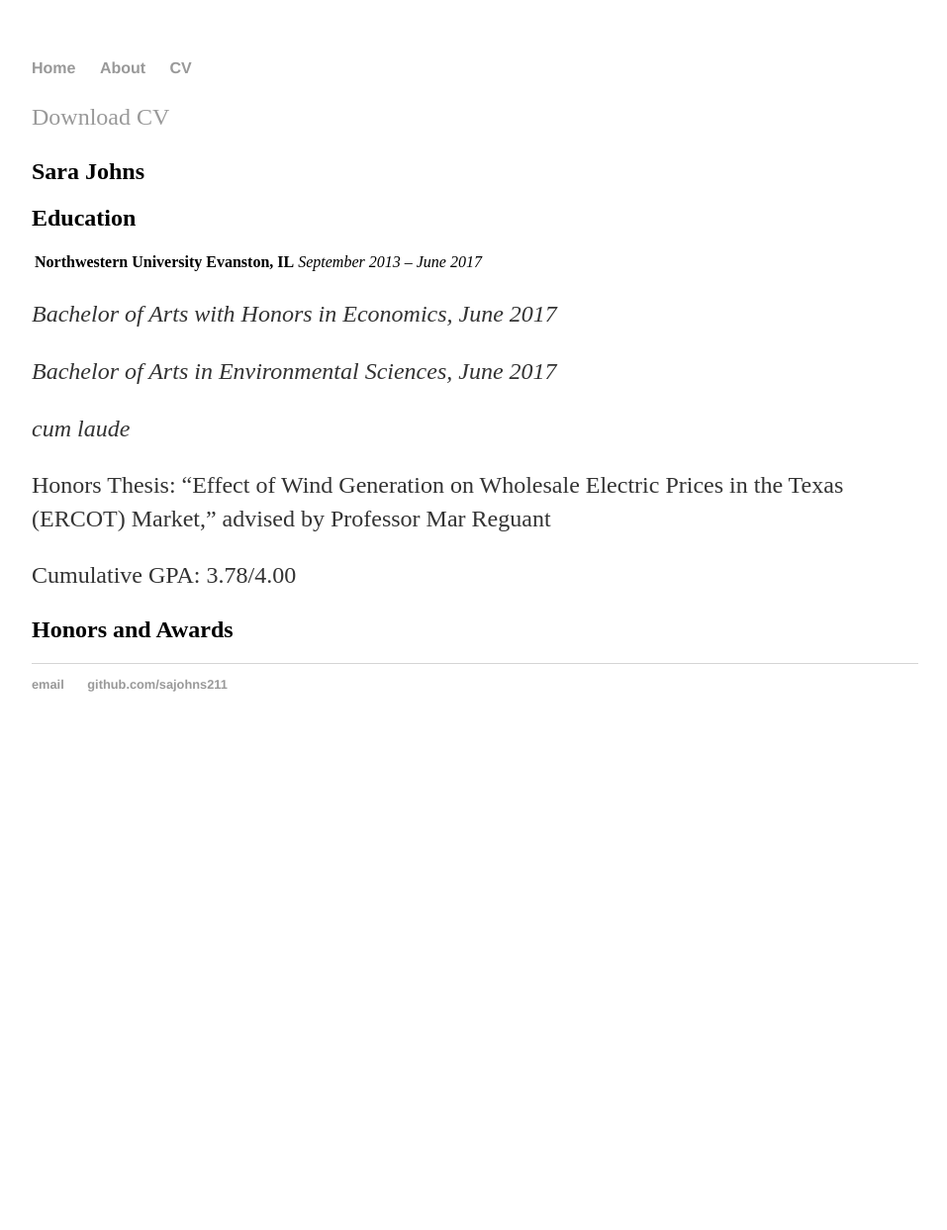
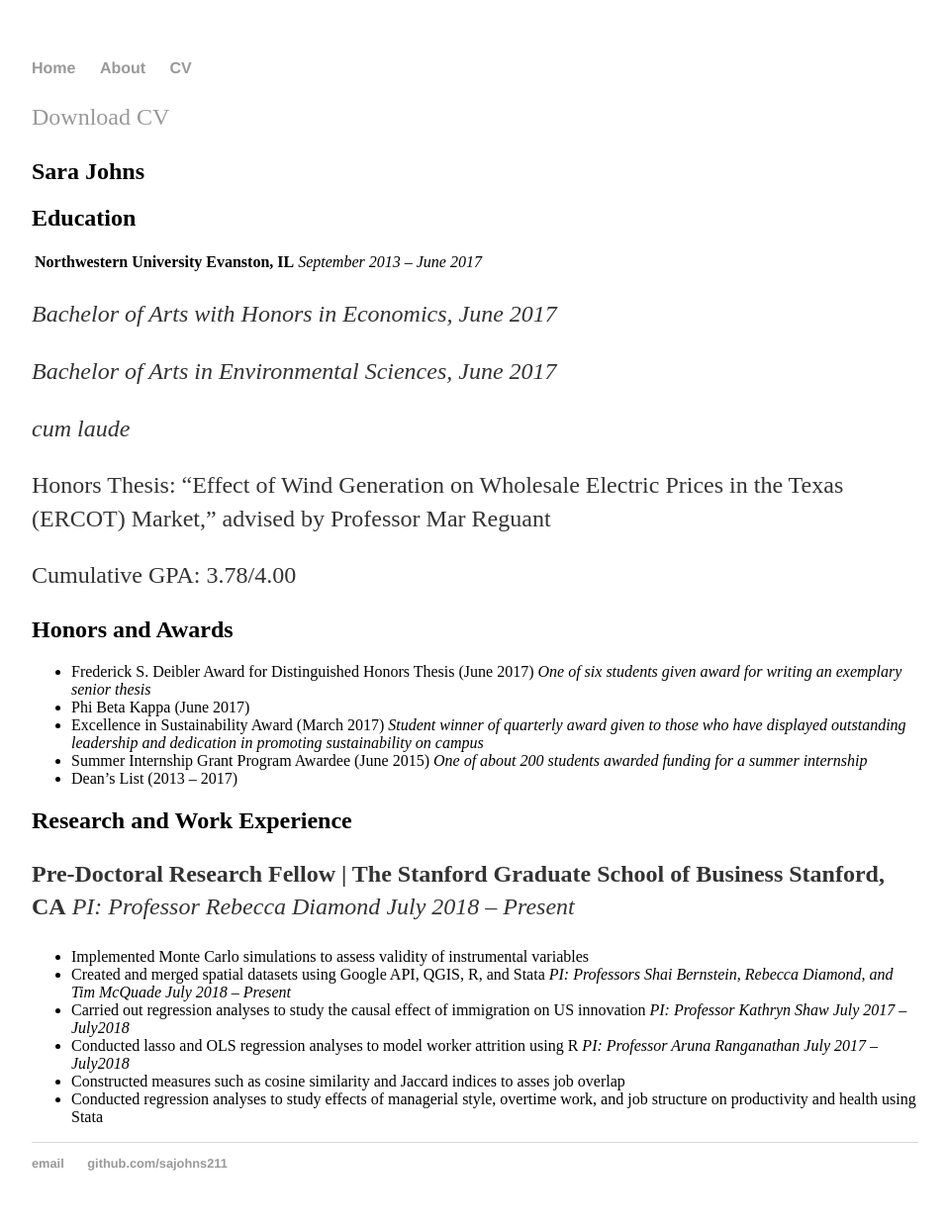
Before and after one commit to sajohns211/sajohns211.github.io, a Jekyll site: the page built from cv/index.md, in a window 1280 px wide. Shown: the whole page at 99% size, without its empty margins (160-1117 px from the left). Built offline with Jekyll 4.4.1, drawn with Linux system fonts in a browser that asks for light colours; before the commit the page ends 900 px from its top, so only the background shows below that.

Commit message:
Update index.md

```diff
--- a/cv/index.md
+++ b/cv/index.md
@@ -21,3 +21,26 @@
 Cumulative GPA: 3.78/4.00
 
 ## Honors and Awards
+
+- Frederick S. Deibler Award for Distinguished Honors Thesis (June 2017)
+*One of six students given award for writing an exemplary senior thesis*
+- Phi Beta Kappa (June 2017)
+- Excellence in Sustainability Award (March 2017)
+*Student winner of quarterly award given to those who have displayed outstanding leadership and dedication in promoting sustainability on campus*
+- Summer Internship Grant Program Awardee (June 2015)
+*One of about 200 students awarded funding for a summer internship*
+- Dean's List (2013 -- 2017)
+
+## Research and Work Experience
+
+**Pre-Doctoral Research Fellow | The Stanford Graduate School of Business** **Stanford, CA**
+*PI: Professor Rebecca Diamond* *July 2018 -- Present*
+- Implemented Monte Carlo simulations to assess validity of instrumental variables
+- Created and merged spatial datasets using Google API, QGIS, R, and Stata
+*PI: Professors Shai Bernstein, Rebecca Diamond, and Tim McQuade* *July 2018 -- Present*
+- Carried out regression analyses to study the causal effect of immigration on US innovation
+*PI: Professor Kathryn Shaw* *July 2017 -- July2018*
+- Conducted lasso and OLS regression analyses to model worker attrition using R
+*PI: Professor Aruna Ranganathan* *July 2017 -- July2018*
+- Constructed measures such as cosine similarity and Jaccard indices to asses job overlap
+- Conducted regression analyses to study effects of managerial style, overtime work, and job structure on productivity and health using Stata
```
